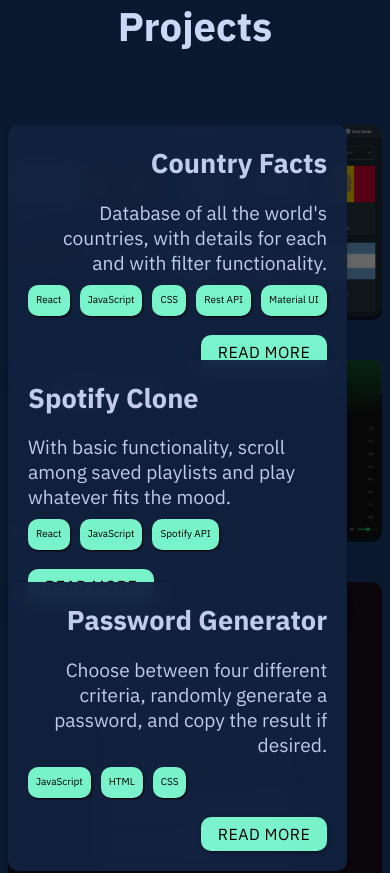
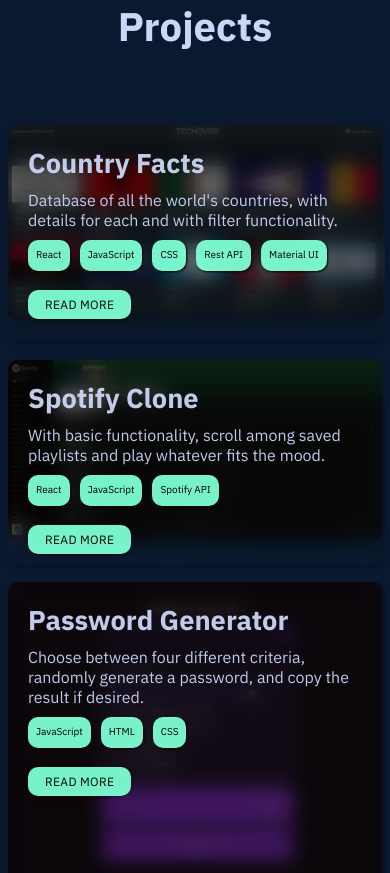
Before and after one commit to axelberk/Portfolio, a React (Vite) app: page / in a window 390 px wide. Shown: the part 2620-3493 px from the top of the page. Built offline with nearby package versions, Linux system fonts and the light colour scheme.

Commit message:
project styling media q's

```diff
--- a/src/Homepage/Homepage.css
+++ b/src/Homepage/Homepage.css
@@ -231,8 +231,6 @@
     font-size: 28px;
 }
 
-
-
 .projects-container {
     display: flex;
     flex-direction: column;
@@ -453,8 +451,13 @@
     transform: none;
         position:absolute;
         display: inline-block;
-    width: 80%;
+        width: 90%;
         z-index: 3;
+        height: 90%;
+        font-size: 12px;
+        text-align: left;
+        background-color: transparent;
+
     }
 
     .project-left:hover .project-left-text,
@@ -466,4 +469,10 @@
     .project-right:hover .img-overlay {
         opacity: 1;
 }
+
+    .project-description-l {
+        font-size: 16px;
+        margin-top: 0;
     }
+
+}
```
Lines whose indentation alone changed are shown as unchanged.
